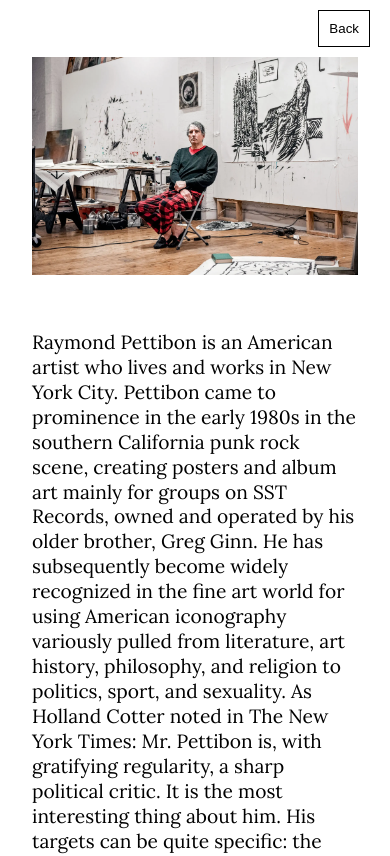
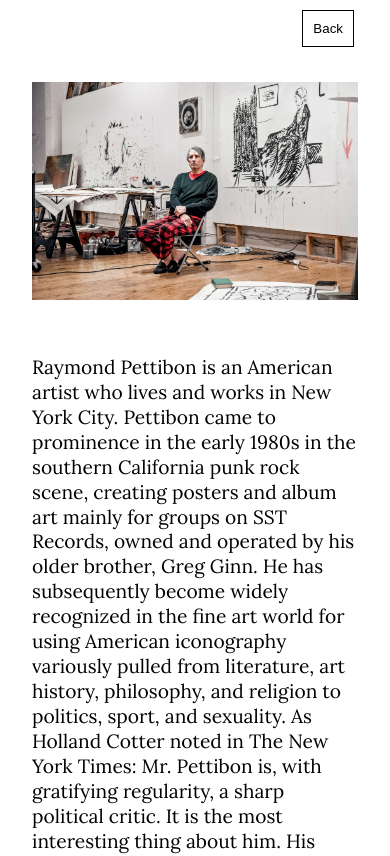
Before and after one commit to dbaramo/raymond-pettibon, a Next.js app: page /info in a window 390 px wide. Shown: the top 856 px of the page. Built offline with nearby package versions, Linux system fonts and the light colour scheme.

Commit message:
fixed mobile back button

```diff
--- a/components/Header.js
+++ b/components/Header.js
@@ -7,7 +7,7 @@ export default function Header({ view, toggleView }){
     return (
         <header className={styles.headerContainer}>
         <Link href="/info">
-          <button className={styles.infoButton}>info</button>
+          <button  className={styles.infoButton}>info</button>
         </Link>
           <button
             onClick={() => toggleView(!view)}
--- a/components/header.module.css
+++ b/components/header.module.css
@@ -22,6 +22,7 @@
     border: 1px solid black;
     transition: all 0.5s cubic-bezier(0.075, 0.82, 0.165, 1);
     cursor: pointer;
+    z-index: 100;
 }
 
 .headerContainer button svg {
--- a/pages/info.js
+++ b/pages/info.js
@@ -7,9 +7,11 @@ import { motion } from "framer-motion";
 export default function Info(props) {
   return (
     <>
+    <div className={styles.backButtonDiv}>
       <Link href="/">
         <button className={styles.backButton}>Back</button>
       </Link>
+      </div>
       <div className={styles.infoContainer}>
         <div className={styles.leftSide}>
           <img src="./raymond-info.webp" />
--- a/styles/Info.module.css
+++ b/styles/Info.module.css
@@ -30,8 +30,17 @@
     width: 100%;
 }
 
+.backButtonDiv {
+    position: relative;
+    width: 100%;
+    height: 50px;
+    margin: 0;
+}
+
 .backButton {
-    float: right;
+    /* float: right; */
+    position: absolute;
+    right: 1rem;
     margin-right: 20px;
     margin-top: 10px;
     margin-bottom: 10px;
```
